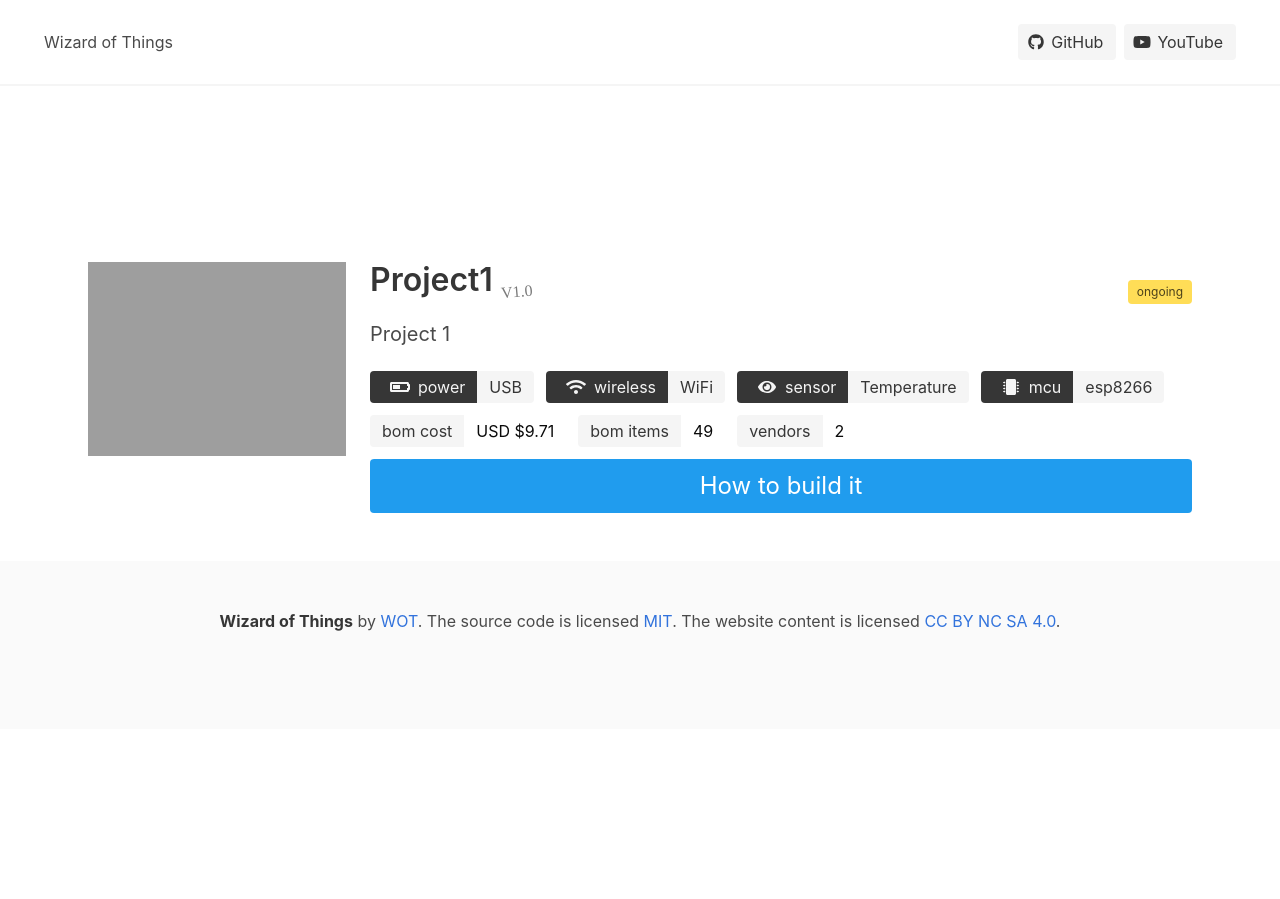
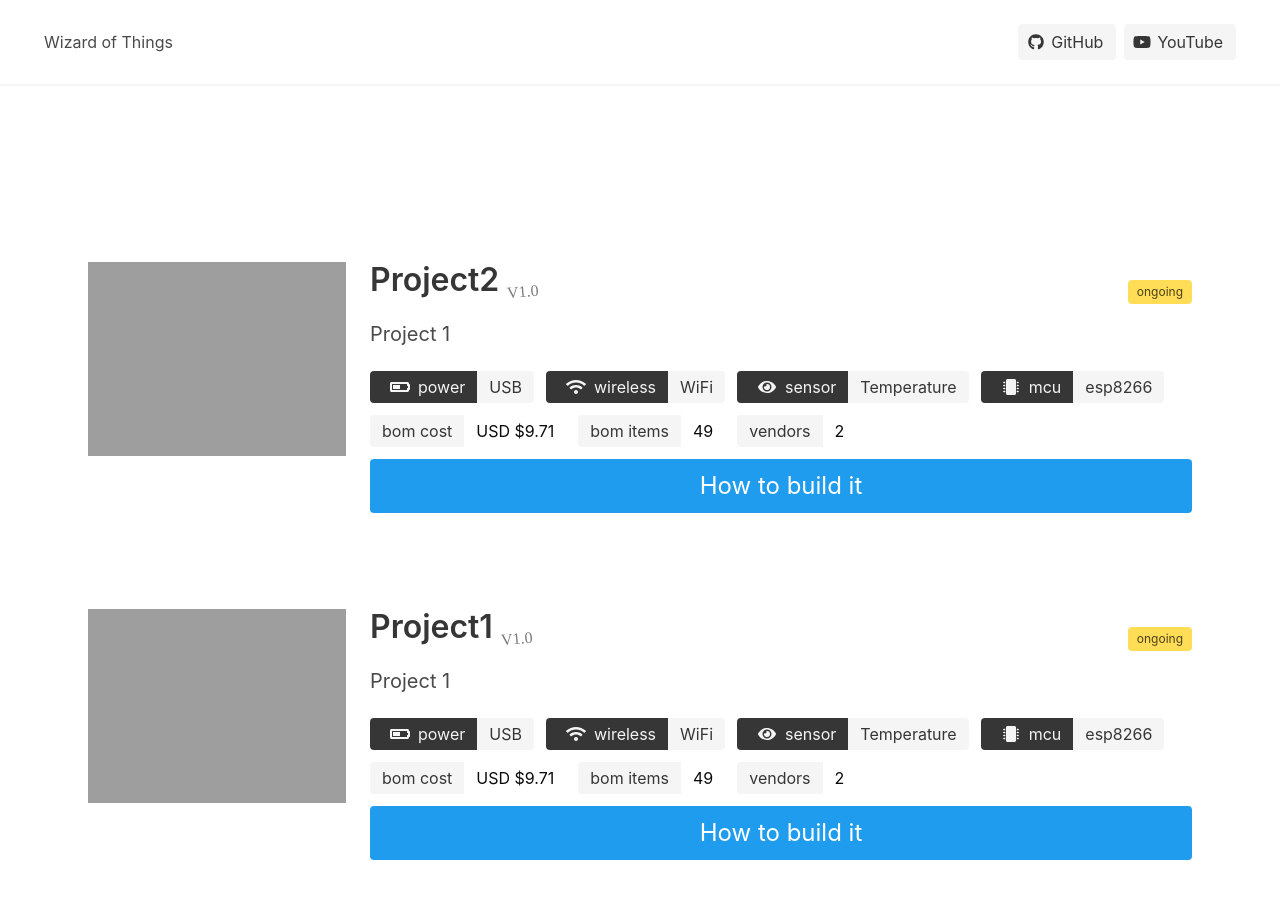
Before and after one commit to wizard-of-things/wizard-of-things.github.io, a Jekyll site: the page built from index.md, in a window 1280 px wide and 900 px high, scrolled down 557 px. Built offline with Jekyll 4.4.1, drawn with Linux system fonts in a browser that asks for light colours; nearby versions of some CDN libraries; some web fonts are replaced; comment, search, counter and statistics services are not loaded; before the commit the page ends 1286 px from its top, so only the background shows below that.

Commit message:
add project 2

```diff
--- a/_data/projects.yml
+++ b/_data/projects.yml
@@ -1,3 +1,21 @@
+- name: Project2
+  sequence: 2
+  url: /project2
+  description: Project 1
+  version: "1.0"
+
+  wireless: WiFi
+  mcu: esp8266
+  sensor: Temperature
+  power: USB
+
+  cogs_usd: "9.71"
+  cogs_sgd: "13.20"
+  bom: 49
+  vendors: 2
+
+  status: ongoing
+
 - name: Project1
   sequence: 1
   url: /project1
```
